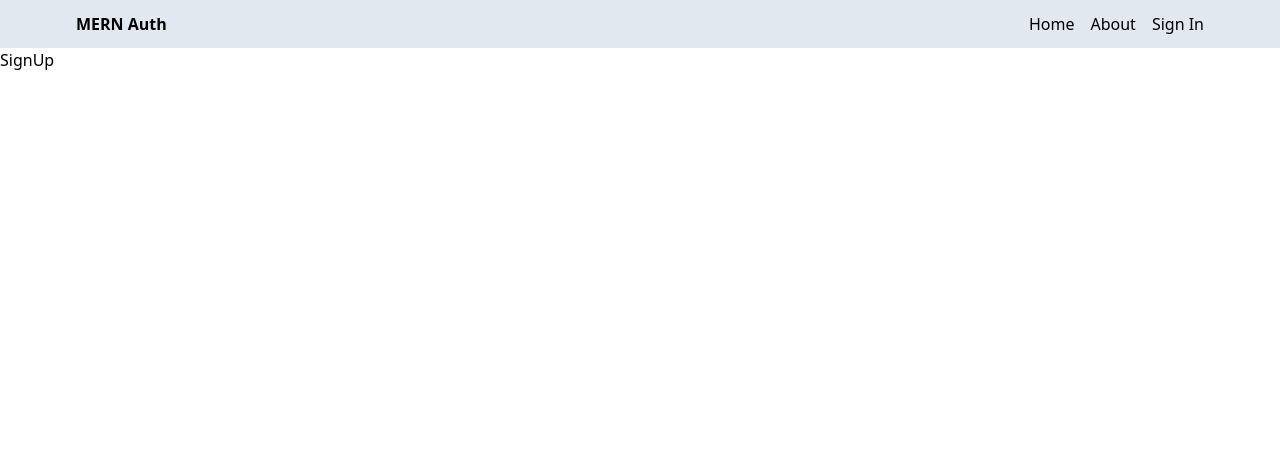
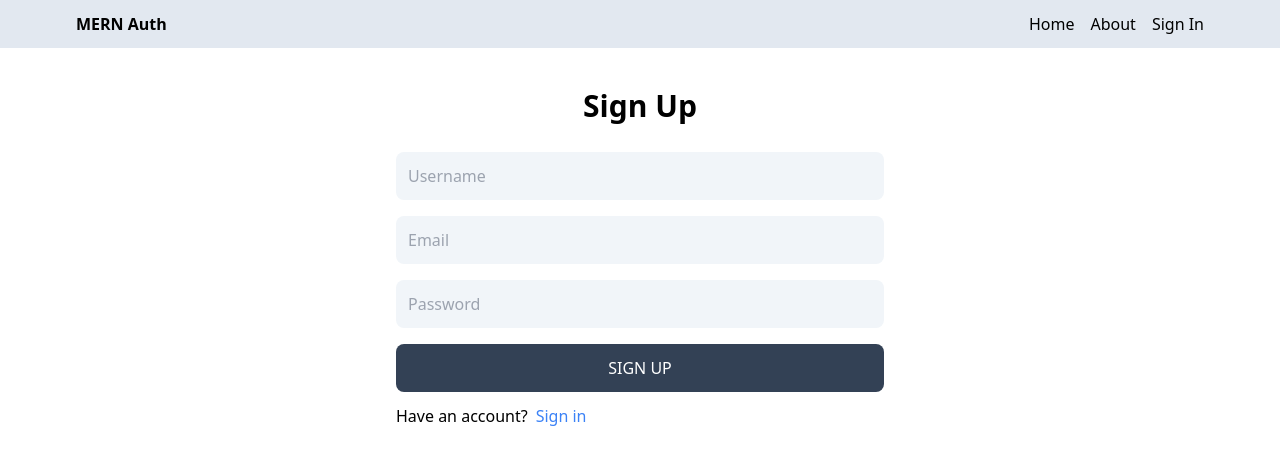
Before and after one commit to amol-kudale/mern-auth, a React (Vite) app in the folder frontend/: page /sign-up in a window 1280 px wide. Shown: the top 464 px of the page. Built offline with nearby package versions, Linux system fonts and the light colour scheme.

Commit message:
10. Sign up page UI

```diff
--- a/frontend/src/pages/SignUp.jsx
+++ b/frontend/src/pages/SignUp.jsx
@@ -1,7 +1,40 @@
-import React from "react";
+import { Link } from "react-router-dom";
 
 function SignUp() {
-  return <div>SignUp</div>;
+  return (
+    <div className="p-3 max-w-lg mx-auto">
+      <h1 className="text-3xl text-center font-semibold my-7">Sign Up</h1>
+      <form className="flex flex-col gap-4">
+        <input
+          type="text"
+          placeholder="Username"
+          id="username"
+          className="bg-slate-100 p-3 rounded-lg"
+        ></input>
+        <input
+          type="email"
+          placeholder="Email"
+          id="email"
+          className="bg-slate-100 p-3 rounded-lg"
+        ></input>
+        <input
+          type="password"
+          placeholder="Password"
+          id="password"
+          className="bg-slate-100 p-3 rounded-lg"
+        ></input>
+        <button className="bg-slate-700 text-white p-3 rounded-lg uppercase hover:opacity-95 disabled:opacity-80">
+          Sign up
+        </button>
+      </form>
+      <div className="flex gap-2 mt-3">
+        <p>Have an account?</p>
+        <Link to="/sign-in">
+          <span className="text-blue-500">Sign in</span>
+        </Link>
+      </div>
+    </div>
+  );
 }
 
 export default SignUp;
```
